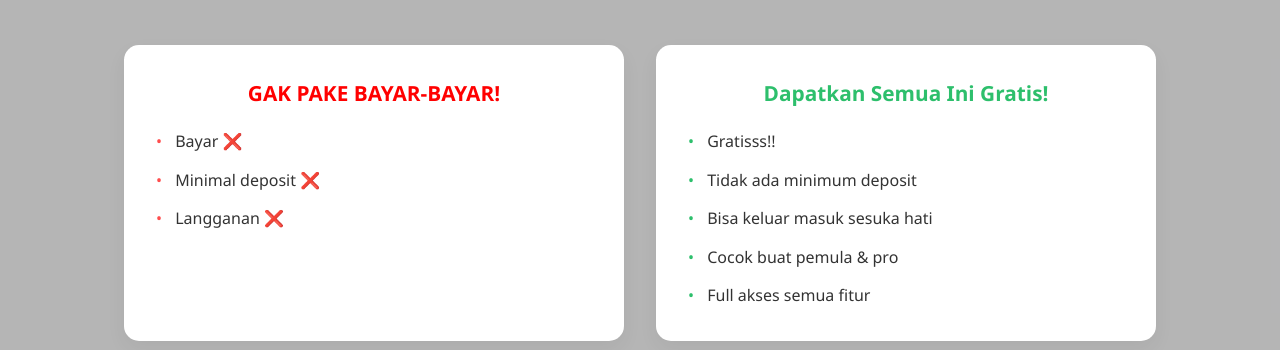
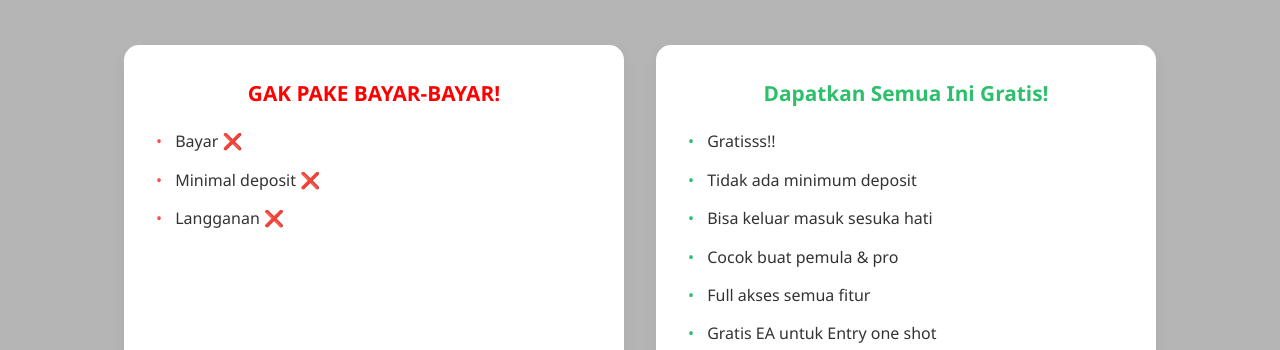
Before and after one commit to lndpr/matary-site, a plain HTML site: page index.html in a window 1280 px wide. Shown: the part 450-800 px from the top of the page. Drawn offline with Linux system fonts and the light colour scheme.

Commit message:
update link

```diff
--- a/index.html
+++ b/index.html
@@ -35,6 +35,7 @@
             <li>Bisa keluar masuk sesuka hati</li>
             <li>Cocok buat pemula & pro</li>
             <li>Full akses semua fitur</li>
+            <li>Gratis EA untuk Entry one shot</li>
           </ul>
         </div>
       </div>
```
